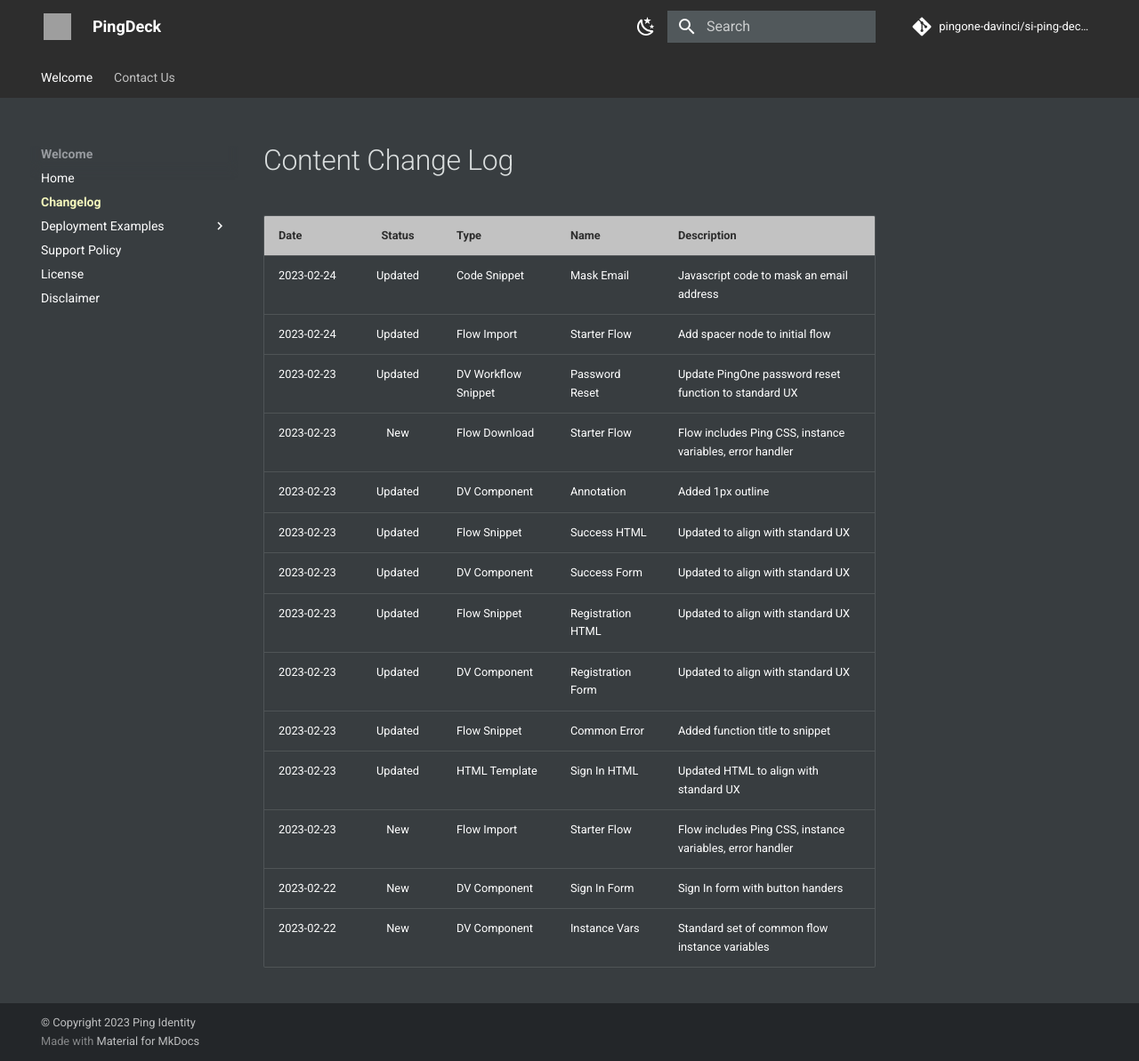
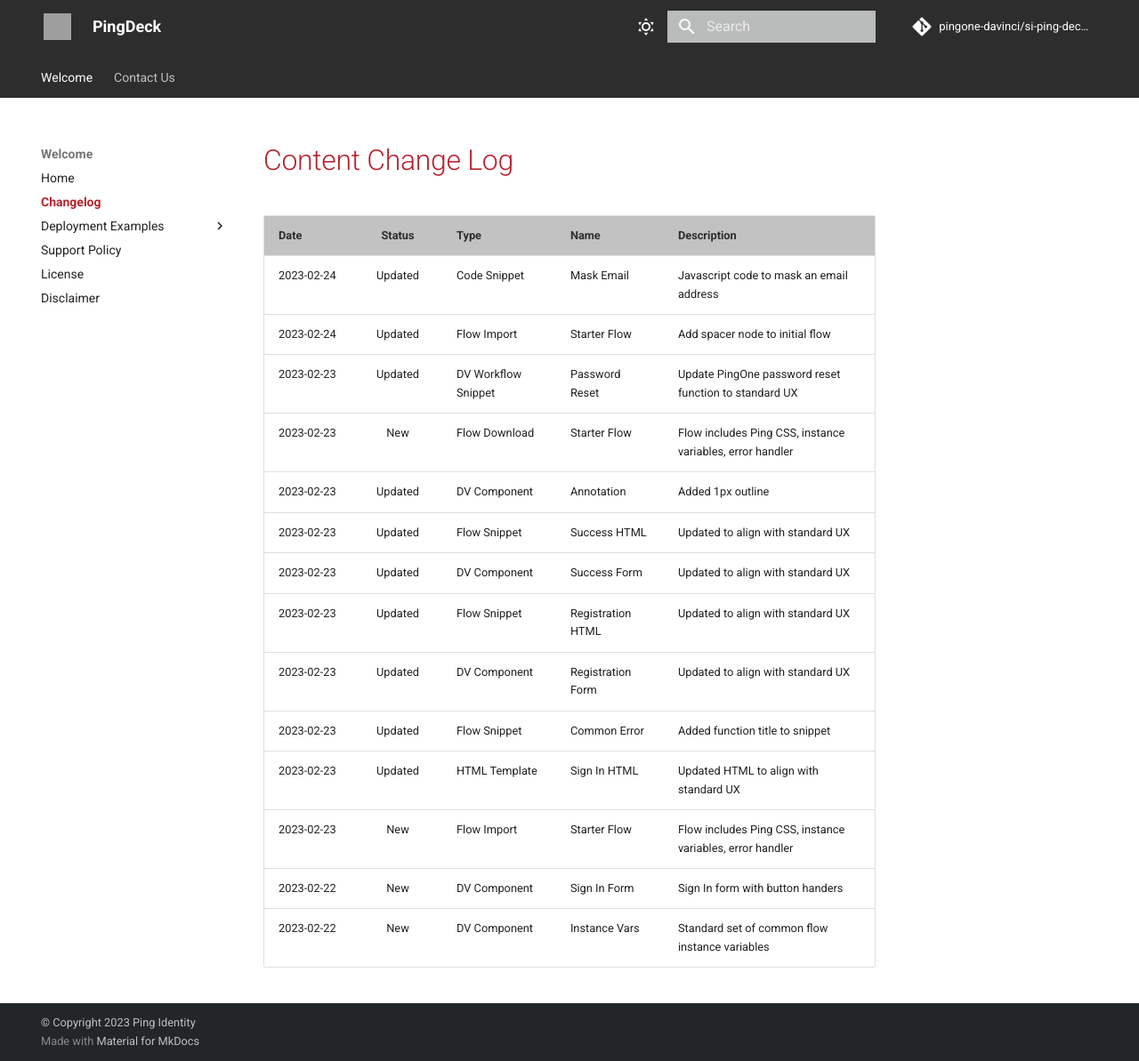
Before and after one commit to pingone-davinci/si-ping-deck-docs, an MkDocs documentation site: the page built from docs/CHANGELOG.md, in a window 1280 px wide and 1193 px high. Shown: the whole window at 89% size. Built offline with MkDocs 1.6.1 and Material for MkDocs 9.7.7, drawn with Linux system fonts in a browser that asks for light colours; comment, search, counter and statistics services are not loaded; grey boxes are pictures that could not be loaded.

Commit message:
Default to bright theme

```diff
--- a/mkdocs.yml
+++ b/mkdocs.yml
@@ -17,12 +17,12 @@
     - navigation.top
 
   palette:
-    # - media: "(prefers-color-scheme: light)"
-    #   accent: blue
-    #   scheme: default
-    #   toggle:
-    #     icon: material/weather-sunny
-    #     name: Switch to dark mode
+    - media: "(prefers-color-scheme: light)"
+      accent: blue
+      scheme: default
+      toggle:
+        icon: material/weather-sunny
+        name: Switch to dark mode
     - media: "(prefers-color-scheme: dark)"
       accent: blue
       scheme: slate
```
